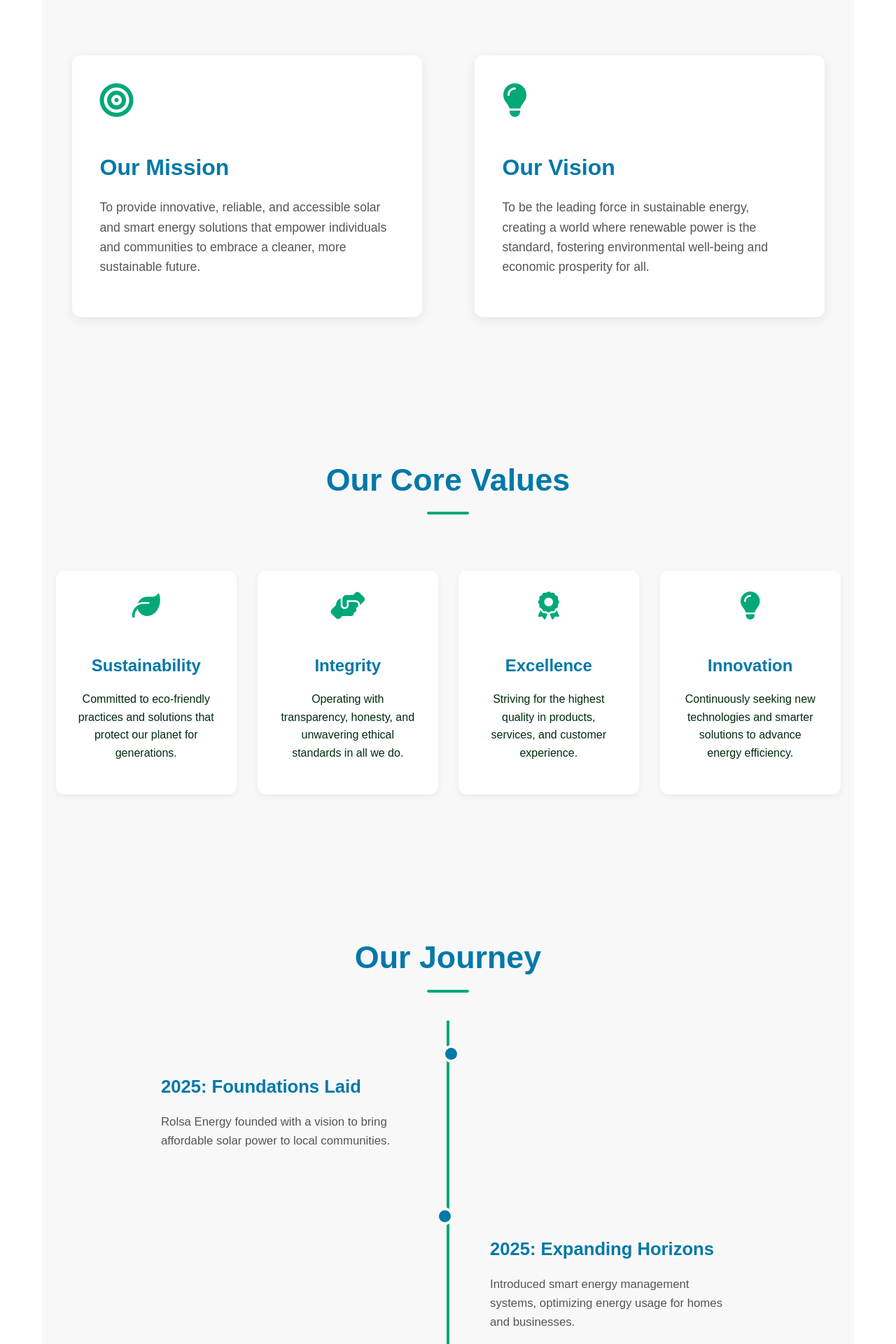
After one commit to Jeffrey-20/Rolsa-, a Django app: page /company/ in a window 1280 px wide. The commit adds this page. Shown: the part 1021-2941 px from the top of the page at 70% size. Run offline with Django 5.2, Linux system fonts and the light colour scheme.

Commit message:
company page complete

```diff
--- /dev/null
+++ b/Rolsa/static/css/company.css
@@ -0,0 +1,365 @@
+
+/* --- Base Page Styles --- */
+.company-page-container {
+    font-family: 'Arial', sans-serif;
+    line-height: 1.6;
+    color: #003d19;
+    background-color: #f8f8f8;
+}
+
+.container {
+    max-width: 1200px;
+    margin: 0 auto;
+    padding: 20px;
+}
+
+.company-section {
+    padding: 60px 0;
+    text-align: center;
+}
+
+.company-section h2 {
+    font-size: 2.8em;
+    color: #0078a8; /* Rolsa Blue */
+    margin-bottom: 40px;
+    position: relative;
+    display: inline-block;
+}
+
+.company-section h2::after {
+    content: '';
+    display: block;
+    width: 60px;
+    height: 4px;
+    background-color: #00a878; /* Rolsa Green */
+    margin: 10px auto 0;
+    border-radius: 2px;
+}
+
+.section-icon {
+    font-size: 3em;
+    color: #00a878; /* Rolsa Green */
+    margin-bottom: 15px;
+}
+
+/* --- Buttons --- */
+.btn-primary, .btn-secondary {
+    display: inline-block;
+    padding: 12px 28px;
+    border-radius: 50px;
+    text-decoration: none;
+    font-weight: bold;
+    font-size: 1.1em;
+    transition: background-color 0.3s ease, transform 0.2s ease;
+    margin: 10px;
+}
+
+.btn-primary {
+    background-color: #00a878; /* Rolsa Green */
+    color: white;
+    border: 2px solid #00a878;
+}
+
+.btn-primary:hover {
+    background-color: #0078a8; /* Rolsa Blue on hover */
+    border-color: #0078a8;
+    transform: translateY(-2px);
+}
+
+.btn-secondary {
+    background-color: transparent;
+    color: #0078a8; /* Rolsa Blue */
+    border: 2px solid #0078a8;
+}
+
+.btn-secondary:hover {
+    background-color: #0078a8;
+    color: white;
+    transform: translateY(-2px);
+}
+
+/* --- Hero Section --- */
+.company-hero {
+    background: linear-gradient(rgba(0, 0, 0, 0.6), rgba(0, 0, 0, 0.6)), url('{% static "images/solar_panels_hero.jpg" %}') no-repeat center center/cover;
+    color: white;
+    text-align: center;
+    padding: 120px 20px;
+    min-height: 500px;
+    display: flex;
+    align-items: center;
+    justify-content: center;
+}
+
+.hero-content h1 {
+    font-size: 4em;
+    margin-bottom: 15px;
+    text-shadow: 2px 2px 4px rgba(0,0,0,0.5);
+}
+
+.hero-content h2 {
+    font-size: 2em;
+    margin-bottom: 25px;
+    color: #b3e0ff; /* Lighter blue */
+}
+
+.hero-content p {
+    font-size: 1.2em;
+    max-width: 800px;
+    margin: 0 auto 40px;
+}
+
+/* --- Mission & Vision Section --- */
+.mission-vision .container {
+    display: flex;
+    justify-content: space-around;
+    flex-wrap: wrap;
+    gap: 30px;
+}
+
+.mission-vision .mission,
+.mission-vision .vision {
+    flex: 1 1 45%; /* Takes almost half width */
+    max-width: 500px;
+    background-color: white;
+    padding: 40px;
+    border-radius: 12px;
+    box-shadow: 0 4px 15px rgba(0, 0, 0, 0.08);
+    text-align: left;
+    transition: transform 0.3s ease;
+}
+
+.mission-vision .mission:hover,
+.mission-vision .vision:hover {
+    transform: translateY(-5px);
+}
+
+.mission-vision h3 {
+    font-size: 2em;
+    color: #0078a8;
+    margin-bottom: 15px;
+}
+
+.mission-vision p {
+    font-size: 1.1em;
+    color: #555;
+}
+
+
+/* --- Values Section --- */
+.values-grid {
+    display: grid;
+    grid-template-columns: repeat(auto-fit, minmax(250px, 1fr));
+    gap: 30px;
+    margin-top: 40px;
+}
+
+.value-item {
+    background-color: white;
+    padding: 30px;
+    border-radius: 12px;
+    box-shadow: 0 3px 10px rgba(0, 0, 0, 0.06);
+    transition: transform 0.3s ease, box-shadow 0.3s ease;
+}
+
+.value-item:hover {
+    transform: translateY(-5px);
+    box-shadow: 0 8px 20px rgba(0, 0, 0, 0.12);
+}
+
+.value-icon {
+    font-size: 2.5em;
+    color: #00a878; /* Rolsa Green */
+    margin-bottom: 15px;
+}
+
+.value-item h4 {
+    font-size: 1.5em;
+    color: #0078a8;
+    margin-bottom: 10px;
+}
+
+.value-item p {
+    color: #002b0d;
+}
+
+/* --- Journey/Timeline Section --- */
+.timeline {
+    position: relative;
+    max-width: 900px;
+    margin: 0 auto;
+    padding: 20px 0;
+}
+
+.timeline::before {
+    content: '';
+    position: absolute;
+    width: 4px;
+    background-color: #00a878; /* Rolsa Green timeline line */
+    top: 0;
+    bottom: 0;
+    left: 50%;
+    margin-left: -2px;
+}
+
+.timeline-item {
+    padding: 20px 40px;
+    position: relative;
+    background-color: inherit;
+    width: 50%;
+    margin-bottom: 30px;
+    text-align: left;
+}
+
+.timeline-item::after {
+    content: '';
+    position: absolute;
+    width: 25px;
+    height: 25px;
+    right: -17px;
+    background-color: #0078a8; /* Rolsa Blue dot */
+    border: 4px solid #f8f8f8; /* Matches background */
+    top: 15px;
+    border-radius: 50%;
+    z-index: 1;
+}
+
+.timeline-item:nth-child(odd) {
+    left: 0;
+    padding-right: 60px;
+}
+
+.timeline-item:nth-child(even) {
+    left: 50%;
+    padding-left: 60px;
+}
+
+.timeline-item:nth-child(even)::after {
+    left: -17px;
+}
+
+.timeline-item h4 {
+    font-size: 1.6em;
+    color: #0078a8;
+    margin-bottom: 10px;
+}
+
+.timeline-item p {
+    font-size: 1.05em;
+    color: #555;
+}
+
+/* --- Call to Action Section --- */
+.company-cta {
+    background-color: #0078a8; /* Rolsa Blue background */
+    color: white;
+    padding: 80px 20px;
+}
+
+.company-cta h3 {
+    font-size: 2.5em;
+    margin-bottom: 30px;
+}
+
+
+/* --- ANIMATION KEYFRAMES --- */
+@keyframes fadeIn {
+    from { opacity: 0; transform: translateY(20px); }
+    to { opacity: 1; transform: translateY(0); }
+}
+
+@keyframes slideUp {
+    from { opacity: 0; transform: translateY(50px); }
+    to { opacity: 1; transform: translateY(0); }
+}
+
+@keyframes zoomIn {
+    from { opacity: 0; transform: scale(0.8); }
+    to { opacity: 1; transform: scale(1); }
+}
+
+/* --- Apply Animations with delays --- */
+.animate-fade-in {
+    opacity: 0; /* Hidden by default */
+    animation: fadeIn 1s ease forwards;
+}
+
+.animate-slide-up {
+    opacity: 0;
+    animation: slideUp 1s ease forwards;
+}
+
+.animate-zoom-in {
+    opacity: 0;
+    animation: zoomIn 0.8s ease forwards;
+}
+
+/* Delay classes */
+.delay-100 { animation-delay: 0.1s; }
+.delay-200 { animation-delay: 0.2s; }
+.delay-300 { animation-delay: 0.3s; }
+.delay-400 { animation-delay: 0.4s; }
+.delay-500 { animation-delay: 0.5s; }
+.delay-600 { animation-delay: 0.6s; }
+.delay-700 { animation-delay: 0.7s; }
+.delay-800 { animation-delay: 0.8s; }
+
+
+/* --- Responsive Adjustments --- */
+@media (max-width: 768px) {
+    .company-hero {
+        padding: 80px 20px;
+        min-height: 400px;
+    }
+    .hero-content h1 {
+        font-size: 2.5em;
+    }
+    .hero-content h2 {
+        font-size: 1.5em;
+    }
+    .company-section h2 {
+        font-size: 2em;
+    }
+    .mission-vision .container {
+        flex-direction: column;
+        align-items: center;
+    }
+    .mission-vision .mission,
+    .mission-vision .vision {
+        flex: 1 1 100%;
+        max-width: 90%;
+    }
+    .timeline::before {
+        left: 10px;
+    }
+    .timeline-item {
+        width: 100%;
+        padding-left: 40px;
+        padding-right: 20px;
+    }
+    .timeline-item::after {
+        left: 3px;
+    }
+    .timeline-item:nth-child(even) {
+        left: 0%;
+        padding-left: 40px;
+    }
+    .timeline-item:nth-child(even)::after {
+        left: 3px;
+    }
+    .company-cta h3 {
+        font-size: 2em;
+    }
+}
+
+@media (max-width: 480px) {
+    .hero-content h1 {
+        font-size: 2em;
+    }
+    .hero-content h2 {
+        font-size: 1.2em;
+    }
+    .btn-primary, .btn-secondary {
+        padding: 10px 20px;
+        font-size: 1em;
+    }
+}
--- a/Rolsa/website/templates/pages/base.html
+++ b/Rolsa/website/templates/pages/base.html
@@ -9,6 +9,7 @@
     <link rel="stylesheet" href="{% static 'css/style.css' %}">
     <link rel="stylesheet" href="{% static 'css/home.css' %}">
     <link rel="stylesheet" href="{% static 'css/services.css' %}">
+    <link rel="stylesheet" href="{% static 'css/company.css' %}">
     <link rel="stylesheet" href="https://cdnjs.cloudflare.com/ajax/libs/font-awesome/6.0.0/css/all.min.css">
     <link rel="stylesheet" href="https://cdnjs.cloudflare.com/ajax/libs/font-awesome/6.5.0/css/all.min.css" integrity="sha512-eL2vGkmDp2n7XrH7yLzXJY1bQJ7yPzWx2rj+ID7O+Se3tW9iQcwW9yF8L0ps4j5f7nXkPp9Ndb4o6K7hPjoxiw==" crossorigin="anonymous" referrerpolicy="no-referrer" />
 
@@ -24,7 +25,7 @@
     <div class="nav-left">
         <a class="logo" href="{% url '' %}">Rolsa Technology</a>
         <a href="{% url '' %}">Home</a>
-        <a href="#">Company</a>
+        <a href="{% url 'company' %}">Company</a>
         <a href="{% url 'services' %}">Services</a>
         <a href="#">FAQS</a>
         <a href="#">Installation </a>
--- /dev/null
+++ b/Rolsa/website/templates/pages/company.html
@@ -0,0 +1,91 @@
+{% extends 'pages/base.html' %}
+{% load static %}
+
+{% block content %}
+<div class="company-page-container">
+
+    <section class="company-hero animate-fade-in">
+        <div class="hero-content">
+            <h1>Powering Tomorrow, Today.</h1>
+            <h2>Your Trusted Partner in Sustainable Energy.</h2>
+            <p>At Rolsa Energy, we're dedicated to transforming the way the world generates and consumes power, one sustainable solution at a time.</p>
+
+        </div>
+    </section>
+
+    <section class="company-section mission-vision animate-slide-up">
+        <div class="container">
+            <div class="mission">
+                <i class="fas fa-bullseye section-icon"></i>
+                <h3>Our Mission</h3>
+                <p>To provide innovative, reliable, and accessible solar and smart energy solutions that empower individuals and communities to embrace a cleaner, more sustainable future.</p>
+            </div>
+            <div class="vision">
+                <i class="fas fa-lightbulb section-icon"></i>
+                <h3>Our Vision</h3>
+                <p>To be the leading force in sustainable energy, creating a world where renewable power is the standard, fostering environmental well-being and economic prosperity for all.</p>
+            </div>
+        </div>
+    </section>
+
+    <section class="company-section values-section animate-fade-in" id="core-values">
+        <div class="container">
+            <h2>Our Core Values</h2>
+            <div class="values-grid">
+                <div class="value-item animate-zoom-in">
+                    <i class="fas fa-leaf value-icon"></i>
+                    <h4>Sustainability</h4>
+                    <p>Committed to eco-friendly practices and solutions that protect our planet for generations.</p>
+                </div>
+                <div class="value-item animate-zoom-in delay-100">
+                    <i class="fas fa-hands-helping value-icon"></i>
+                    <h4>Integrity</h4>
+                    <p>Operating with transparency, honesty, and unwavering ethical standards in all we do.</p>
+                </div>
+                <div class="value-item animate-zoom-in delay-200">
+                    <i class="fas fa-award value-icon"></i>
+                    <h4>Excellence</h4>
+                    <p>Striving for the highest quality in products, services, and customer experience.</p>
+                </div>
+                <div class="value-item animate-zoom-in delay-300">
+                    <i class="fas fa-lightbulb value-icon"></i>
+                    <h4>Innovation</h4>
+                    <p>Continuously seeking new technologies and smarter solutions to advance energy efficiency.</p>
+                </div>
+            </div>
+        </div>
+    </section>
+
+    <section class="company-section journey-section animate-slide-up">
+        <div class="container">
+            <h2>Our Journey</h2>
+            <div class="timeline">
+                <div class="timeline-item animate-fade-in delay-400">
+                    <h4>2025: Foundations Laid</h4>
+                    <p>Rolsa Energy founded with a vision to bring affordable solar power to local communities.</p>
+                </div>
+                <div class="timeline-item animate-fade-in delay-500">
+                    <h4>2025: Expanding Horizons</h4>
+                    <p>Introduced smart energy management systems, optimizing energy usage for homes and businesses.</p>
+                </div>
+                <div class="timeline-item animate-fade-in delay-600">
+                    <h4>2025: National Recognition</h4>
+                    <p>Awarded 'Innovator of the Year' for our pioneering work in carbon footprint reduction.</p>
+                </div>
+                <div class="timeline-item animate-fade-in delay-700">
+                    <h4>Today: Powering the Future</h4>
+                    <p>Serving thousands of clients, driving sustainable change, and constantly innovating for a greener tomorrow.</p>
+                </div>
+            </div>
+        </div>
+    </section>
+
+    <section class="company-cta animate-fade-in delay-800">
+        <div class="container">
+            <h3>Ready to Power Your Future with Rolsa Energy?</h3>
+            <a href="#" class="btn-secondary">Contact Us Today</a>
+        </div>
+    </section>
+
+</div>
+{% endblock %}
--- a/Rolsa/website/templates/pages/index.html
+++ b/Rolsa/website/templates/pages/index.html
@@ -6,7 +6,7 @@
 
 <div class="banner-buttons">
     <a href="#" class="banner-btn">Get a Quote</a>
-    <a href="#" class="banner-btn">Our Values</a>
+    <a href="{% url 'company' %}#core-values" class="banner-btn">Our Values</a>
 </div>
 
 
--- a/Rolsa/website/urls.py
+++ b/Rolsa/website/urls.py
@@ -9,5 +9,6 @@
     path('logout/', views.logout_view, name='logout'),
      path('profile/', views.profile_view, name='profile'),
     path('services/', views.services_view, name='services'),
+    path('company/',views.company,name='company')
 
 ]
--- a/Rolsa/website/views.py
+++ b/Rolsa/website/views.py
@@ -73,3 +73,6 @@
 
 def services_view(request):
     return render(request, 'pages/services.html')
+
+def company(request):
+    return render(request , 'pages/company.html')
```
